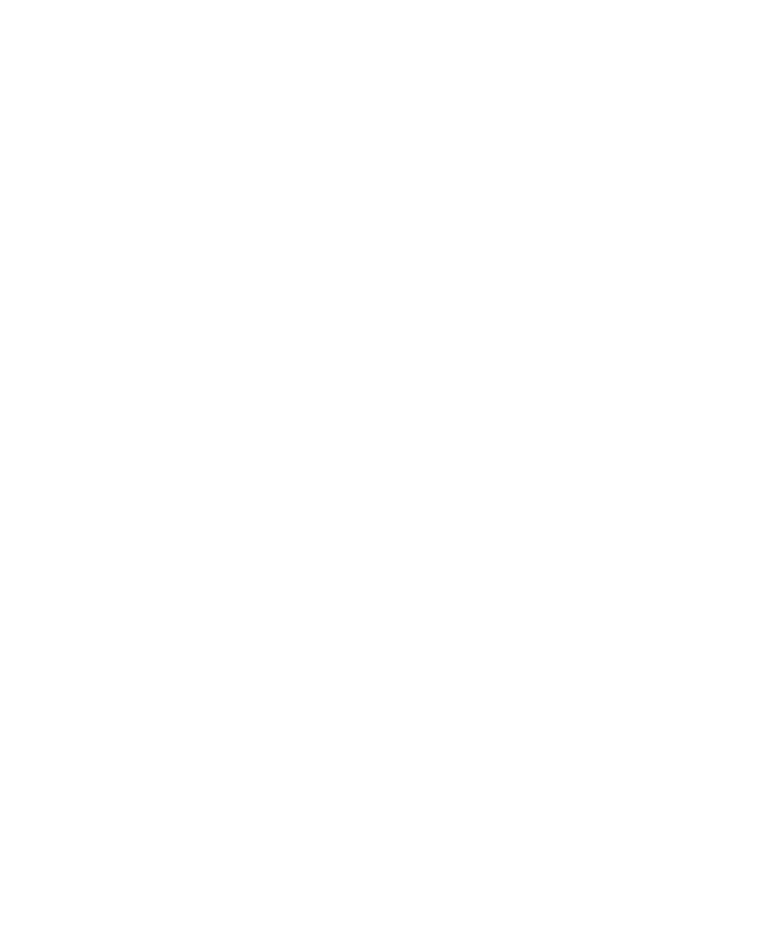
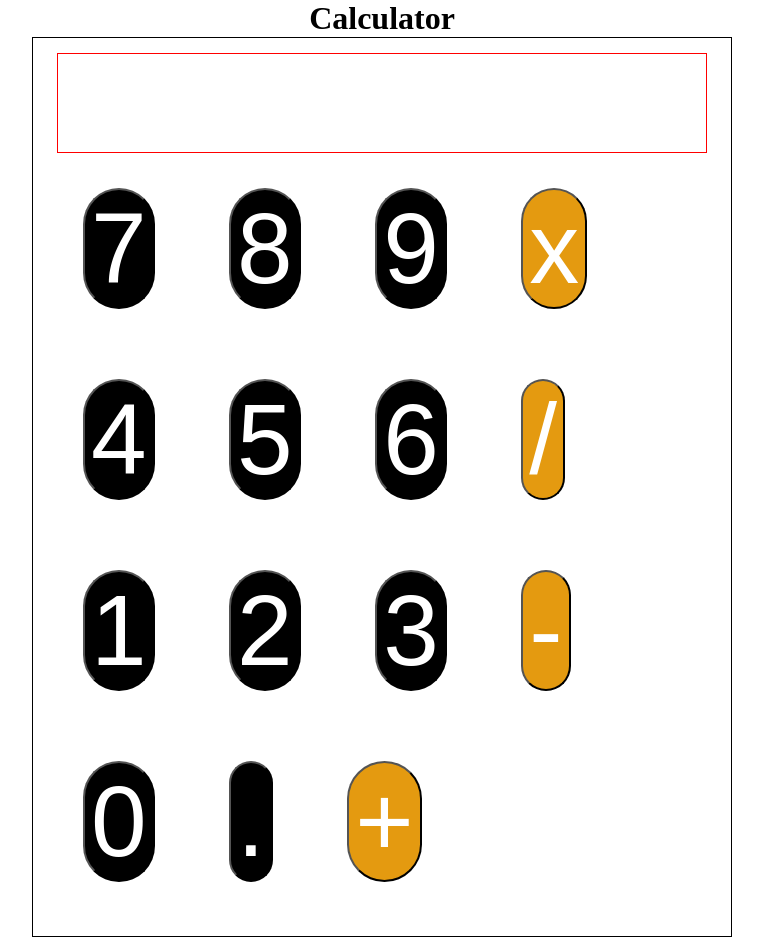
Before and after one commit to brandon-parkerson/calculator, a plain HTML site: page index.html in a window 1280 px wide. Shown: the whole page, without its empty margins (258-1021 px from the left). Before the commit the page ends 800 px from the top, so only its background shows below. Drawn offline with Linux system fonts and the light colour scheme.

Commit message:
Design outline of calculator

```diff
--- a/index.html
+++ b/index.html
@@ -7,6 +7,32 @@
     <link rel="stylesheet" href="style.css">
 </head>
 <body>
+    <h1>Calculator</h1>
+    <div class="calculator">
+        <div class="display"></div>
+        <div class="buttons">
+            <button class="seven">7</button>
+            <button class="eight">8</button>
+            <button class="nine">9</button>
+            <button class="times operator" >x</button>
+
+
+            <button class="four">4</button>
+            <button class="five">5</button>
+            <button class="six">6</button>
+            <button class="divide operator">/</button>
+
+            <button class="one">1</button>
+            <button class="two">2</button>
+            <button class="three">3</button>
+            <button class="minus operator">-</button>
+
+            <button class="zero">0</button>
+            <button class="point">.</button>
+            <button class="plus operator">+</button>
+
+        </div>
+    </div>
 
 
 
@@ -14,8 +40,6 @@
 
 
 
-
-
-    <script src="main.js"></script>
+    <script src="script.js"></script>
 </body>
 </html>
--- a/style.css
+++ b/style.css
@@ -0,0 +1,42 @@
+* {
+    margin: 0;
+    box-sizing: border-box;
+
+}
+body {
+    display: flex;
+    flex-direction: column;
+    align-items: center;
+}
+
+.calculator {
+    border: 1px solid black;
+    height: 900px;
+    width: 700px;
+    display: flex;
+    flex-direction: column;
+    padding: 15px;
+    flex-wrap: wrap;
+    font-family: Arial, sans-serif;
+}
+
+.display {
+    border: 1px solid red;
+    height: 100px;
+    width: 650px;
+    align-self: center;
+
+}
+
+button {
+    font-size: 100px;
+    margin: 35px;
+    background-color: black;
+    color: white;
+    border-radius: 150px;
+
+}
+
+button.operator {
+    background-color: rgb(228, 154, 16);
+}
```
Also changed, not shown: main.js (deleted), script.js (added).
